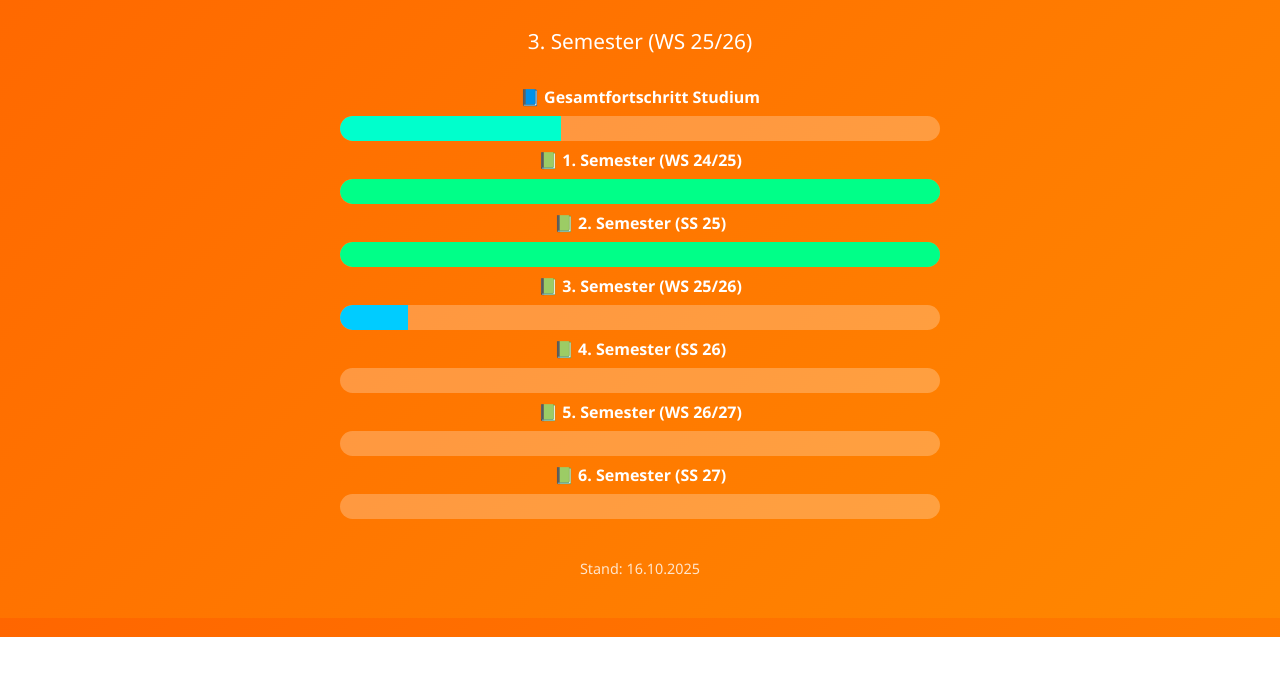
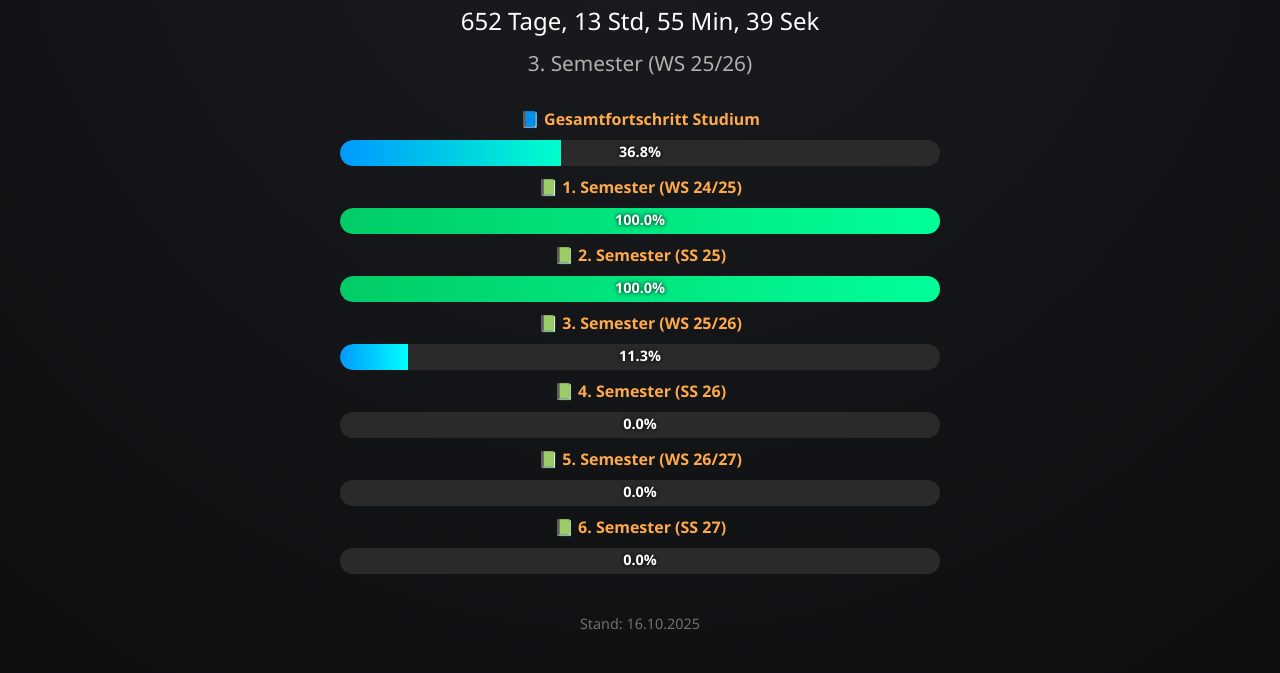
Before and after one commit to li-droid-cmyk/studium-countdown, a plain HTML site: page index.html in a window 1280 px wide. Shown: the part 163-836 px from the top of the page. Before the commit the page ends 800 px from the top, so only its background shows below. Drawn offline with Linux system fonts and the light colour scheme.

Commit message:
Update index.html

```diff
--- a/index.html
+++ b/index.html
@@ -2,63 +2,86 @@
 <html lang="de">
 <head>
   <meta charset="UTF-8">
-  <title>Studium Countdown – THWS Style</title>
+  <title>Studium Countdown – Dark Mode mit Prozenten</title>
   <style>
     body {
       font-family: "Segoe UI", Arial, sans-serif;
       text-align: center;
-      background: linear-gradient(135deg, #ff6600, #ff8800);
-      color: white;
+      background: radial-gradient(circle at top, #1b1c1f, #0d0e10);
+      color: #eaeaea;
       margin: 0;
       padding: 40px 10px;
     }
     h1 {
-      font-size: 2.4em;
-      margin-bottom: 0.3em;
+      font-size: 2.3em;
+      margin-bottom: 0.2em;
+      color: #ffa94d;
+    }
+    #progress-overall {
+      font-size: 1.1em;
+      color: #bfbfbf;
+      margin-bottom: 1.2em;
     }
     #timer {
-      font-size: 1.6em;
-      margin-bottom: 1em;
+      font-size: 1.5em;
+      margin-bottom: 0.5em;
+      color: #ffffff;
     }
     #semester-info {
       font-size: 1.3em;
       margin-bottom: 1.5em;
+      color: #b0b0b0;
     }
     .bar-container {
       width: 90%;
       max-width: 600px;
-      background-color: rgba(255, 255, 255, 0.25);
+      background-color: #2a2a2a;
       border-radius: 20px;
-      margin: 8px auto;
+      margin: 10px auto;
       overflow: hidden;
-      height: 25px;
+      height: 26px;
+      position: relative;
     }
     .bar {
       height: 100%;
-      background-color: #00ffcc;
+      background: linear-gradient(90deg, #0099ff, #00ffcc);
       border-radius: 20px 0 0 20px;
       transition: width 0.5s ease;
     }
+    .bar-label {
+      position: absolute;
+      top: 2px;
+      left: 50%;
+      transform: translateX(-50%);
+      font-weight: bold;
+      font-size: 0.9em;
+      color: #fff;
+      text-shadow: 0 0 4px #000;
+    }
     .label {
-      margin-top: 4px;
+      margin-top: 6px;
       font-weight: 600;
-      color: #fff;
+      color: #ffa94d;
     }
     footer {
       margin-top: 40px;
       font-size: 0.9em;
-      color: #fff;
+      color: #888;
       opacity: 0.8;
     }
   </style>
 </head>
 <body>
-  <h1>🎓 Countdown bis Studienende</h1>
+  <h1>🎓 Studium Countdown</h1>
+  <div id="progress-overall"></div>
   <div id="timer"></div>
   <div id="semester-info"></div>
 
   <div class="label">📘 Gesamtfortschritt Studium</div>
-  <div class="bar-container"><div id="bar-total" class="bar"></div></div>
+  <div class="bar-container">
+    <div id="bar-total" class="bar"></div>
+    <div id="bar-total-label" class="bar-label"></div>
+  </div>
 
   <div id="semester-bars"></div>
 
@@ -84,12 +107,20 @@
       const label = document.createElement("div");
       label.className = "label";
       label.textContent = `📗 ${sem.name}`;
+
       const barWrap = document.createElement("div");
       barWrap.className = "bar-container";
+
       const bar = document.createElement("div");
       bar.id = `bar-sem-${i}`;
       bar.className = "bar";
+
+      const text = document.createElement("div");
+      text.id = `bar-label-${i}`;
+      text.className = "bar-label";
+
       barWrap.appendChild(bar);
+      barWrap.appendChild(text);
       container.appendChild(label);
       container.appendChild(barWrap);
     });
@@ -106,30 +137,41 @@
       document.getElementById("timer").textContent =
         `${days} Tage, ${hours} Std, ${minutes} Min, ${seconds} Sek`;
 
+      // Gesamtfortschritt Studium
+      const totalProgress = ((now - studyStart) / (studyEnd - studyStart)) * 100;
+      const totalPercent = Math.min(Math.max(totalProgress, 0), 100).toFixed(1);
+      const totalBar = document.getElementById("bar-total");
+      const totalLabel = document.getElementById("bar-total-label");
+      totalBar.style.width = totalPercent + "%";
+      totalLabel.textContent = `${totalPercent}%`;
+
+      document.getElementById("progress-overall").textContent =
+        `Bereits ${totalPercent}% des Studiums geschafft`;
+
       // Semesterfortschritte
       let currentSemesterIndex = -1;
       semesters.forEach((sem, i) => {
         const bar = document.getElementById(`bar-sem-${i}`);
+        const text = document.getElementById(`bar-label-${i}`);
+        let progress = 0;
+
         if (now >= sem.end) {
-          bar.style.width = "100%";
-          bar.style.backgroundColor = "#00ff88";
+          progress = 100;
+          bar.style.background = "linear-gradient(90deg, #00cc66, #00ff99)";
         } else if (now >= sem.start && now <= sem.end) {
           currentSemesterIndex = i;
-          const progress = ((now - sem.start) / (sem.end - sem.start)) * 100;
-          bar.style.width = progress.toFixed(1) + "%";
-          bar.style.backgroundColor = "#00ccff";
+          progress = ((now - sem.start) / (sem.end - sem.start)) * 100;
+          bar.style.background = "linear-gradient(90deg, #0099ff, #00ffff)";
         } else {
-          bar.style.width = "0%";
-          bar.style.backgroundColor = "#ffffff55";
+          progress = 0;
+          bar.style.background = "#333";
         }
+
+        bar.style.width = progress.toFixed(1) + "%";
+        text.textContent = `${progress.toFixed(1)}%`;
       });
 
-      // Gesamtfortschritt
-      const totalProgress = ((now - studyStart) / (studyEnd - studyStart)) * 100;
-      const totalBar = document.getElementById("bar-total");
-      totalBar.style.width = Math.min(Math.max(totalProgress, 0), 100).toFixed(1) + "%";
-
-      // Info-Text
+      // Aktuelles Semester anzeigen
       const semText =
         currentSemesterIndex >= 0
           ? `${semesters[currentSemesterIndex].name.replace("📗 ", "")}`
@@ -137,8 +179,8 @@
           ? "Noch vor Studienbeginn"
           : "Studium abgeschlossen 🎉";
       document.getElementById("semester-info").textContent = semText;
+
       document.getElementById("today").textContent = now.toLocaleDateString("de-DE");
-
       requestAnimationFrame(updateCountdown);
     }
 
```
